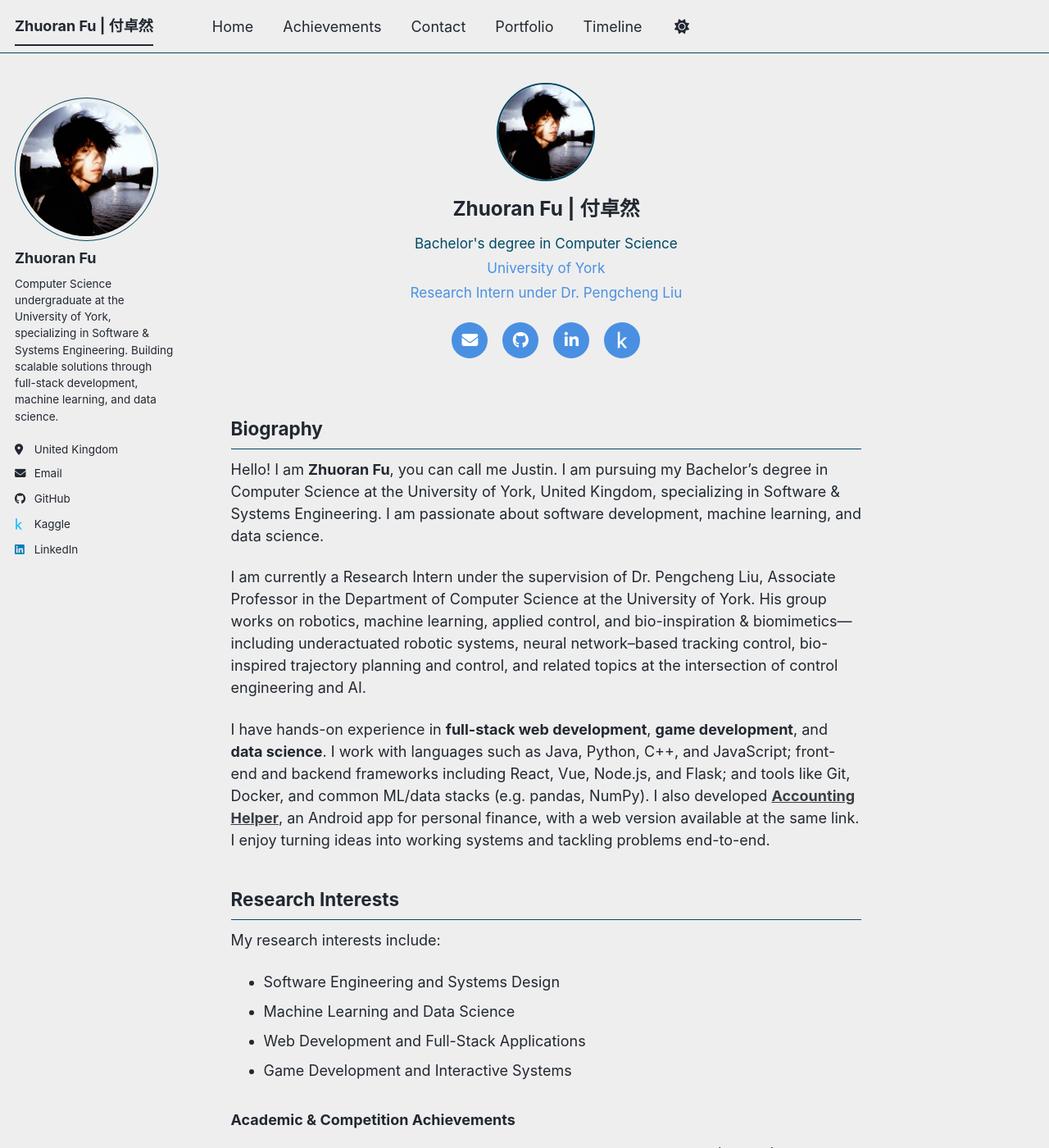
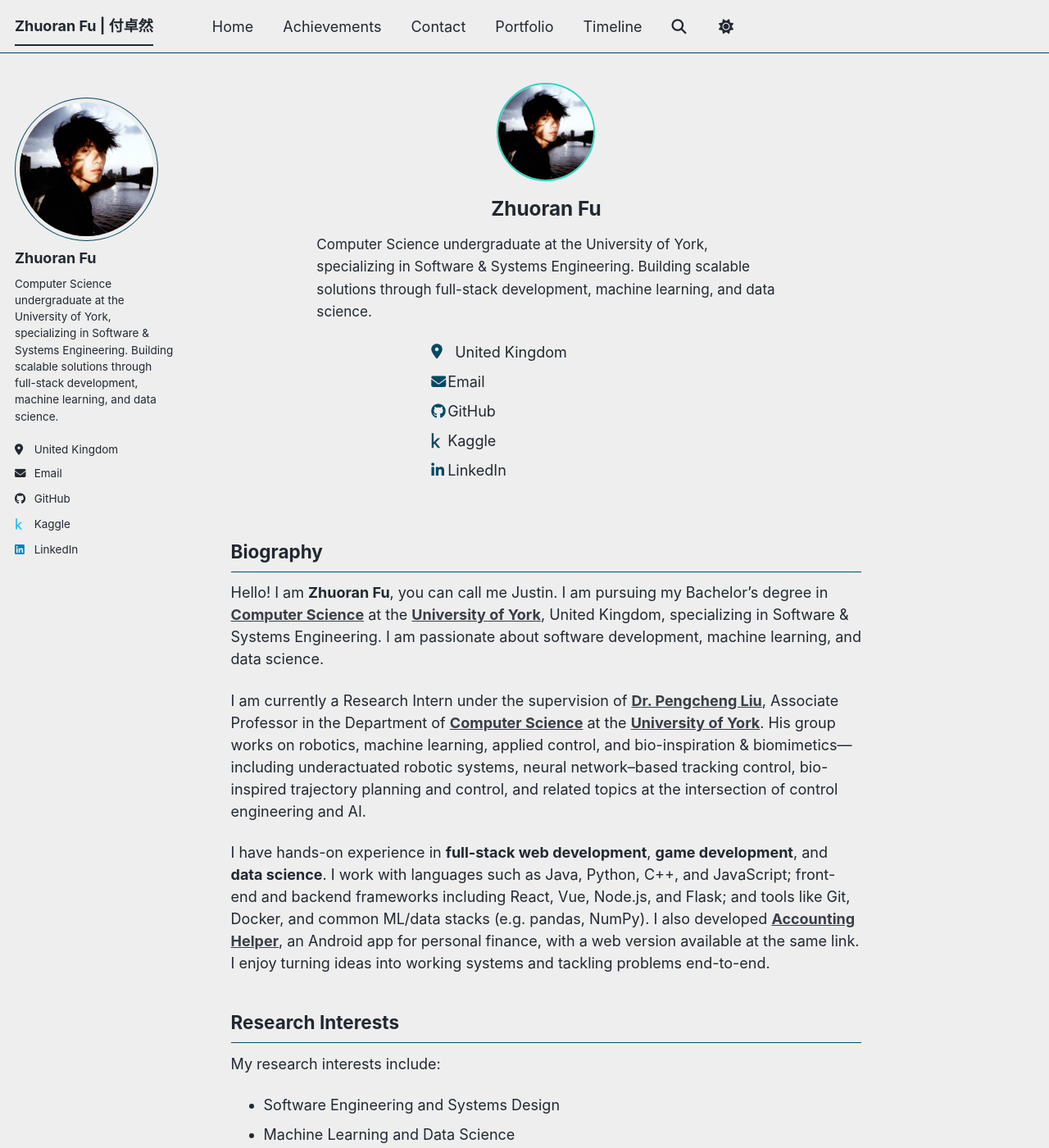
Before and after one commit to Jason-blips/Jason-blips.github.io, a Jekyll site: the page built from _pages/about.md, in a window 1280 px wide and 1400 px high. Shown: the whole window at 82% size. Built offline with Jekyll 4.4.1, drawn with Linux system fonts in a browser that asks for light colours; a script bundle is joined from its source files by our own code; library files that are not in the unit come from our copies.

Commit message:
优化页面展示内容

```diff
--- a/_includes/author-profile-hero.html
+++ b/_includes/author-profile-hero.html
@@ -9,32 +9,33 @@
       <img src="{{ author.avatar | prepend: '/images/' | prepend: base_path }}" alt="{{ author.name }}" />
     {% endif %}
   </div>
-  <h1 class="profile-hero__name">{{ author.name }} | 付卓然</h1>
-  <div class="profile-hero__affiliations">
-    <span class="profile-hero__affiliation">Bachelor's degree in Computer Science</span>
-    <span class="profile-hero__affiliation profile-hero__affiliation--link">University of York</span>
-    <span class="profile-hero__affiliation profile-hero__affiliation--link">Research Intern under Dr. Pengcheng Liu</span>
-  </div>
-  <div class="profile-hero__icons">
+  <h1 class="profile-hero__name">{{ author.name }}</h1>
+  {% if author.bio %}
+    <p class="profile-hero__bio">{{ author.bio }}</p>
+  {% endif %}
+  <ul class="profile-hero__links">
+    {% if author.location %}
+      <li><i class="fas fa-map-marker-alt profile-hero__link-icon"></i><span>{{ author.location }}</span></li>
+    {% endif %}
     {% if author.email %}
-      <a href="mailto:{{ author.email }}" class="profile-hero__icon" aria-label="Email"><i class="fas fa-envelope"></i></a>
+      <li><a href="mailto:{{ author.email }}"><i class="fas fa-envelope profile-hero__link-icon"></i>Email</a></li>
     {% endif %}
     {% if author.github %}
-      <a href="https://github.com/{{ author.github }}" class="profile-hero__icon" aria-label="GitHub" target="_blank" rel="noopener noreferrer"><i class="fab fa-github"></i></a>
+      <li><a href="https://github.com/{{ author.github }}" target="_blank" rel="noopener noreferrer"><i class="fab fa-github profile-hero__link-icon"></i>GitHub</a></li>
+    {% endif %}
+    {% if author.kaggle %}
+      <li><a href="https://www.kaggle.com/{{ author.kaggle }}" target="_blank" rel="noopener noreferrer"><i class="fab fa-kaggle profile-hero__link-icon"></i>Kaggle</a></li>
     {% endif %}
     {% if author.linkedin %}
-      <a href="https://www.linkedin.com/in/{{ author.linkedin }}" class="profile-hero__icon" aria-label="LinkedIn" target="_blank" rel="noopener noreferrer"><i class="fab fa-linkedin-in"></i></a>
+      <li><a href="https://www.linkedin.com/in/{{ author.linkedin }}" target="_blank" rel="noopener noreferrer"><i class="fab fa-linkedin-in profile-hero__link-icon"></i>LinkedIn</a></li>
     {% endif %}
-    {% if author.kaggle %}
-      <a href="https://www.kaggle.com/{{ author.kaggle }}" class="profile-hero__icon" aria-label="Kaggle" target="_blank" rel="noopener noreferrer"><i class="fab fa-kaggle"></i></a>
-    {% endif %}
-  </div>
+  </ul>
 </div>
 
 <style>
 .profile-hero {
   text-align: center;
-  margin-bottom: 2em;
+  margin-bottom: 1em;
   padding: 0 1em;
 }
 .profile-hero__avatar {
@@ -43,7 +44,7 @@
   height: 140px;
   border-radius: 50%;
   overflow: hidden;
-  border: 2px solid var(--global-border-color, #e0e0e0);
+  border: 2px solid #2dd4bf;
 }
 .profile-hero__avatar img {
   width: 100%;
@@ -57,48 +58,53 @@
   line-height: 1.3;
   color: var(--global-text-color, #2c3e50);
 }
-.profile-hero__affiliations {
+.profile-hero__bio {
+  text-align: left;
+  max-width: 560px;
+  margin: 0 auto 1.25rem;
+  font-size: 0.95rem;
+  line-height: 1.6;
+  color: var(--global-text-color, #2c3e50);
+}
+.profile-hero__links {
+  list-style: none;
+  padding: 0;
+  margin: 0;
+  text-align: left;
+  max-width: 280px;
+  margin-left: auto;
+  margin-right: auto;
+}
+.profile-hero__links li {
+  margin-bottom: 0.5rem;
   display: flex;
-  flex-direction: column;
-  gap: 0.25rem;
-  margin-bottom: 1.25rem;
-  font-size: 0.95rem;
+  align-items: center;
+  gap: 0.5rem;
 }
-.profile-hero__affiliation {
+.profile-hero__links a,
+.profile-hero__links span {
+  color: var(--global-text-color, #2c3e50);
+  text-decoration: none;
+}
+.profile-hero__links a:hover {
+  color: var(--global-link-color-hover, #4a90e2);
+}
+.profile-hero__link-icon {
+  width: 1.1em;
   color: var(--global-text-color-light, #666);
+  flex-shrink: 0;
 }
-.profile-hero__affiliation--link {
-  color: #4a90e2;
+/* Biography 区块整体上移：缩小与 hero 的间距 */
+.page__inner-wrap > header + section.page__content {
+  margin-top: 0;
+  padding-top: 0.5em;
 }
-.profile-hero__icons {
-  display: flex;
-  justify-content: center;
-  gap: 1rem;
-  flex-wrap: wrap;
+.page__inner-wrap > header + section.page__content h2:first-child {
+  margin-top: 0;
 }
-.profile-hero__icon {
-  display: inline-flex;
-  align-items: center;
-  justify-content: center;
-  width: 44px;
-  height: 44px;
-  border-radius: 50%;
-  background: #4a90e2;
-  color: #fff;
-  text-decoration: none;
-  transition: background 0.2s, transform 0.2s;
-}
-.profile-hero__icon:hover {
-  background: #3a7bc8;
-  transform: translateY(-2px);
-}
-.profile-hero__icon i {
-  font-size: 1.1rem;
-}
-/* 桌面端：若侧栏可见则缩小 hero 或保持简洁 */
 @media screen and (min-width: 1024px) {
   .profile-hero {
-    margin-bottom: 1.5em;
+    margin-bottom: 1em;
   }
   .profile-hero__avatar {
     width: 120px;
--- a/_includes/masthead.html
+++ b/_includes/masthead.html
@@ -19,6 +19,9 @@
               <a href="{{ domain }}{{ link.url }}">{{ link.title }}</a>
             </li>
           {% endfor %}
+          <li class="masthead__menu-item">
+            <a href="#search" aria-label="Search" title="Search"><i class="fas fa-search"></i></a>
+          </li>
           <li id="theme-toggle" class="masthead__menu-item persist tail">
             <a role="button" id="theme-toggle-link" title="Toggle theme" style="cursor: pointer;">
               <i id="theme-icon" class="fas fa-sun"></i>
--- a/_pages/about.md
+++ b/_pages/about.md
@@ -10,9 +10,9 @@ redirect_from:
 <div id="home"></div>
 ## Biography
 
-Hello! I am **Zhuoran Fu**, you can call me Justin. I am pursuing my Bachelor's degree in Computer Science at the University of York, United Kingdom, specializing in Software & Systems Engineering. I am passionate about software development, machine learning, and data science.
+Hello! I am **Zhuoran Fu**, you can call me Justin. I am pursuing my Bachelor's degree in [**Computer Science**](https://www.york.ac.uk/computer-science/) at the [**University of York**](https://www.york.ac.uk/), United Kingdom, specializing in Software & Systems Engineering. I am passionate about software development, machine learning, and data science.
 
-I am currently a Research Intern under the supervision of Dr. Pengcheng Liu, Associate Professor in the Department of Computer Science at the University of York. His group works on robotics, machine learning, applied control, and bio-inspiration & biomimetics—including underactuated robotic systems, neural network–based tracking control, bio-inspired trajectory planning and control, and related topics at the intersection of control engineering and AI.
+I am currently a Research Intern under the supervision of [**Dr. Pengcheng Liu**](https://www.cs.york.ac.uk/people/liup), Associate Professor in the Department of [**Computer Science**](https://www.york.ac.uk/computer-science/) at the [**University of York**](https://www.york.ac.uk/). His group works on robotics, machine learning, applied control, and bio-inspiration & biomimetics—including underactuated robotic systems, neural network–based tracking control, bio-inspired trajectory planning and control, and related topics at the intersection of control engineering and AI.
 
 I have hands-on experience in **full-stack web development**, **game development**, and **data science**. I work with languages such as Java, Python, C++, and JavaScript; front-end and backend frameworks including React, Vue, Node.js, and Flask; and tools like Git, Docker, and common ML/data stacks (e.g. pandas, NumPy). I also developed [**Accounting Helper**](https://app.jiangluo.uk), an Android app for personal finance, with a web version available at the same link. I enjoy turning ideas into working systems and tackling problems end-to-end.
 
```
